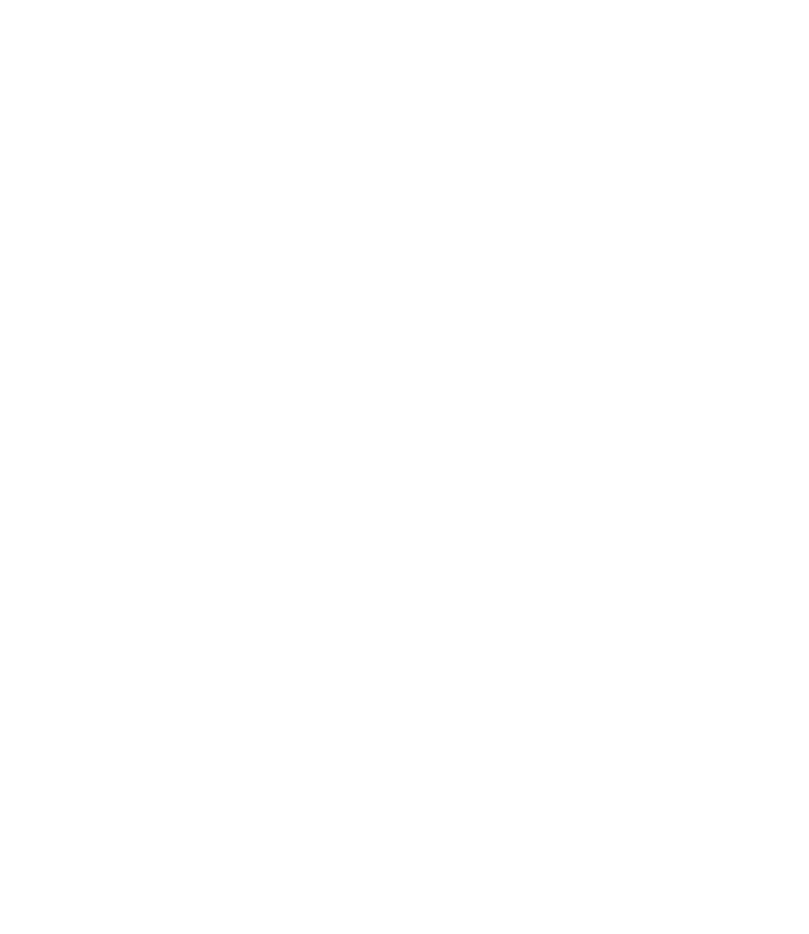
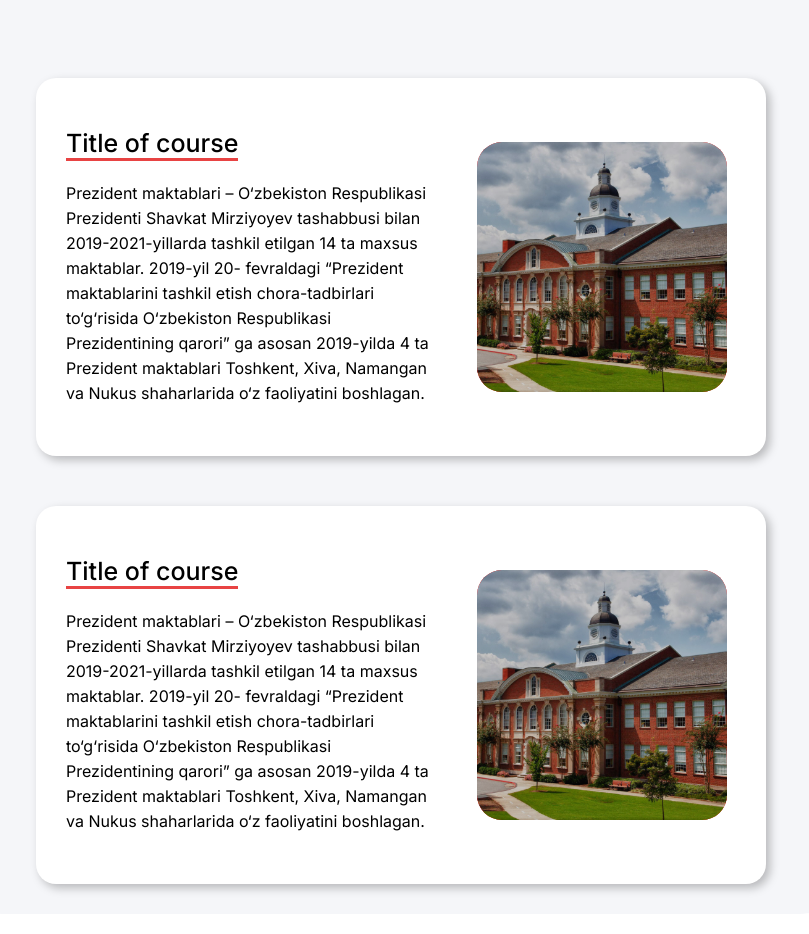
Before and after one commit to Khojayev12/khiva-ps, a React (Create React App) app: page /academics in a window 1280 px wide. Shown: the part 4729-5663 px from the top of the page, without its empty margins (339-1148 px from the left). Before the commit the page ends 4547 px from the top, so only its background shows below. Built offline with nearby package versions, Linux system fonts and the light colour scheme.

Commit message:
academics bitdi

```diff
--- a/src/components/AcademicsMenu.jsx
+++ b/src/components/AcademicsMenu.jsx
@@ -6,41 +6,84 @@ import Menu5 from "../media/menu-icons/menu5.svg";
 import Menu6 from "../media/menu-icons/menu6.svg";
 import Menu7 from "../media/menu-icons/menu7.svg";
 import Menu8 from "../media/menu-icons/menu8.svg";
-import "../styles/education.css"
+import "../styles/education.css";
 
 export default function AcademicsMenu() {
+  const ScrollToElement = (element) => {
+    document.getElementById(element).scrollIntoView({ behavior: "smooth" });
+  };
   return (
     <div className="AcademicsMenu">
       <div className="ac-menu-block">
-        <div className="ac-menu-element">
+        <div
+          className="ac-menu-element"
+          onClick={() => {
+            ScrollToElement("sec-1");
+          }}
+        >
           <img src={Menu1} alt="" className="ac-menu-element-icon" />
-          <span className="ac-menu-element-text">Qabul haqida </span>
+          <span className="ac-menu-element-text"> Qabul haqida</span>
         </div>
-        <div className="ac-menu-element">
+        <div
+          className="ac-menu-element"
+          onClick={() => {
+            ScrollToElement("sec-2");
+          }}
+        >
           <img src={Menu2} alt="" className="ac-menu-element-icon mar-left" />
           <span className="ac-menu-element-text">Imtihon </span>
         </div>
-        <div className="ac-menu-element">
+        <div
+          className="ac-menu-element"
+          onClick={() => {
+            ScrollToElement("sec-2");
+          }}
+        >
           <img src={Menu3} alt="" className="ac-menu-element-icon mar-left" />
           <span className="ac-menu-element-text">Eligibility </span>
         </div>
-        <div className="ac-menu-element">
+        <div
+          className="ac-menu-element"
+          onClick={() => {
+            ScrollToElement("sec-4");
+          }}
+        >
           <img src={Menu4} alt="" className="ac-menu-element-icon mar-left" />
           <span className="ac-menu-element-text">Hujjat topshirish </span>
         </div>
-        <div className="ac-menu-element">
+        <div
+          className="ac-menu-element"
+          onClick={() => {
+            ScrollToElement("sec-3");
+          }}
+        >
           <img src={Menu5} alt="" className="ac-menu-element-icon" />
           <span className="ac-menu-element-text">A & As-level </span>
         </div>
-        <div className="ac-menu-element">
+        <div
+          className="ac-menu-element"
+          onClick={() => {
+            ScrollToElement("sec-3");
+          }}
+        >
           <img src={Menu6} alt="" className="ac-menu-element-icon" />
           <span className="ac-menu-element-text">O'qitiladigan fanlar </span>
         </div>
-        <div className="ac-menu-element">
+        <div
+          className="ac-menu-element"
+          onClick={() => {
+            ScrollToElement("sec-5");
+          }}
+        >
           <img src={Menu7} alt="" className="ac-menu-element-icon" />
           <span className="ac-menu-element-text">Qo'shimcha to'garaklar </span>
         </div>
-        <div className="ac-menu-element">
+        <div
+          className="ac-menu-element"
+          onClick={() => {
+            ScrollToElement("sec-2");
+          }}
+        >
           <img src={Menu8} alt="" className="ac-menu-element-icon" />
           <span className="ac-menu-element-text">Bitiruvchilar </span>
         </div>
--- a/src/pages/Academics.jsx
+++ b/src/pages/Academics.jsx
@@ -489,6 +489,53 @@ export default function Academics() {
             </div>
           </div>
         </div>
+
+        <div className="ac-sec" id="sec-5">
+          <div className="ac-sec-header">
+            <img src={Photo} alt="" className="ac-sec-header-pic" />
+            <div className="ac-sec-header-title">Qo'shimcha to'garaklar</div>
+          </div>
+          <div className="ac-sec-body">
+            <div className="ac-sec-extras-block">
+              <div className="ac-sec-extras-text">
+                <div className="ac-sec-extra-header">Title of course</div>
+                <div className="ac-sec-extras-info">
+                  Prezident maktablari – O‘zbekiston Respublikasi Prezidenti
+                  Shavkat Mirziyoyev tashabbusi bilan 2019-2021-yillarda tashkil
+                  etilgan 14 ta maxsus maktablar. 2019-yil 20- fevraldagi
+                  “Prezident maktablarini tashkil etish chora-tadbirlari
+                  to‘g‘risida O‘zbekiston Respublikasi Prezidentining qarori” ga
+                  asosan 2019-yilda 4 ta Prezident maktablari Toshkent, Xiva,
+                  Namangan va Nukus shaharlarida o‘z faoliyatini boshlagan.
+                </div>
+              </div>
+              <div className="ac-sec-extras-pic">
+                <div className="ac-sec-extras-pic-box">
+                  <img src={Photo} className="ac-sec-extra-photo" alt="" />
+                </div>
+              </div>
+            </div>
+            <div className="ac-sec-extras-block">
+              <div className="ac-sec-extras-text">
+                <div className="ac-sec-extra-header">Title of course</div>
+                <div className="ac-sec-extras-info">
+                  Prezident maktablari – O‘zbekiston Respublikasi Prezidenti
+                  Shavkat Mirziyoyev tashabbusi bilan 2019-2021-yillarda tashkil
+                  etilgan 14 ta maxsus maktablar. 2019-yil 20- fevraldagi
+                  “Prezident maktablarini tashkil etish chora-tadbirlari
+                  to‘g‘risida O‘zbekiston Respublikasi Prezidentining qarori” ga
+                  asosan 2019-yilda 4 ta Prezident maktablari Toshkent, Xiva,
+                  Namangan va Nukus shaharlarida o‘z faoliyatini boshlagan.
+                </div>
+              </div>
+              <div className="ac-sec-extras-pic">
+                <div className="ac-sec-extras-pic-box">
+                  <img src={Photo} className="ac-sec-extra-photo" alt="" />
+                </div>
+              </div>
+            </div>
+          </div>
+        </div>
       </div>
     </SinglePage>
   );
--- a/src/styles/education.css
+++ b/src/styles/education.css
@@ -104,6 +104,9 @@
   width: 240px;
   height: 50px;
   border-top: 1px solid rgba(0, 0, 0, 0.3);
+}
+.ac-menu-element:hover{
+  cursor: pointer;
 }
 .ac-menu-element-text {
   font-family: "Inter";
@@ -316,11 +319,11 @@
   background: #ff8980;
   border-top-left-radius: 40px;
 }
-.ac-left-btn-active{
-  background: #fc5552 !important
+.ac-left-btn-active {
+  background: #fc5552 !important;
 }
-.ac-right-btn-active{
-  background: #fc5552 !important
+.ac-right-btn-active {
+  background: #fc5552 !important;
 }
 .ac-sec-res-head-right-btn {
   background: #ff8980;
@@ -367,9 +370,63 @@
   padding: 0px 25px;
   transition: 0.3s all;
 }
-.ac-res-down-btn:hover{
+.ac-res-down-btn:hover {
   transform: scale(1.1);
 }
-.hide-display{
+.hide-display {
   display: none;
 }
+.ac-sec-extras-block {
+  margin-top: 50px;
+  display: flex;
+  background: #ffffff;
+  border-radius: 20px;
+  width: calc(100% - 60px);
+  box-shadow: 4px 4px 10px rgba(0, 0, 0, 0.25);
+  padding: 50px 30px;
+}
+.ac-sec-extras-text {
+  padding-right: 30px;
+  width: calc(60% - 30px);
+  display: inline-block;
+}
+.ac-sec-extra-header {
+  font-family: "Inter";
+  font-style: normal;
+  font-weight: 500;
+  font-size: 25px;
+  line-height: 30px;
+  color: #000000;
+  width: fit-content;
+  border-bottom: 3px solid #e84343;
+  margin-bottom: 20px;
+}
+.ac-sec-extras-info {
+  font-family: "Inter";
+  font-style: normal;
+  font-weight: 400;
+  font-size: 16px;
+  line-height: 25px;
+  color: #000000;
+}
+.ac-sec-extras-pic {
+  width: 40%;
+  display: inline-flex;
+  justify-content: center;
+  align-items: center;
+  position: relative;
+}
+.ac-sec-extras-pic-box{
+  width: 250px;
+  height: 250px;
+  border-radius: 25px;
+  background-color: red;
+  overflow: hidden;
+}
+.ac-sec-extra-photo{
+  width: 250px;
+  height: 250px;
+  border-radius: 20px;
+  object-fit: cover;
+  object-position: center;
+}
```
